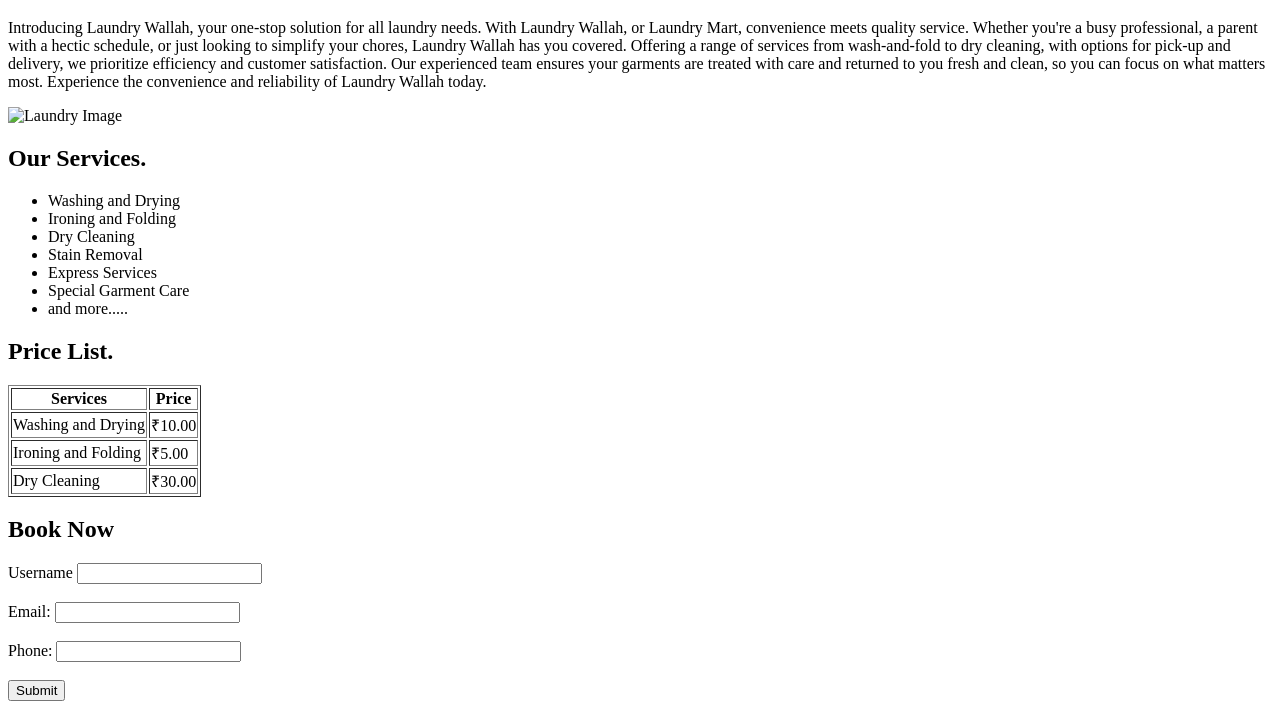
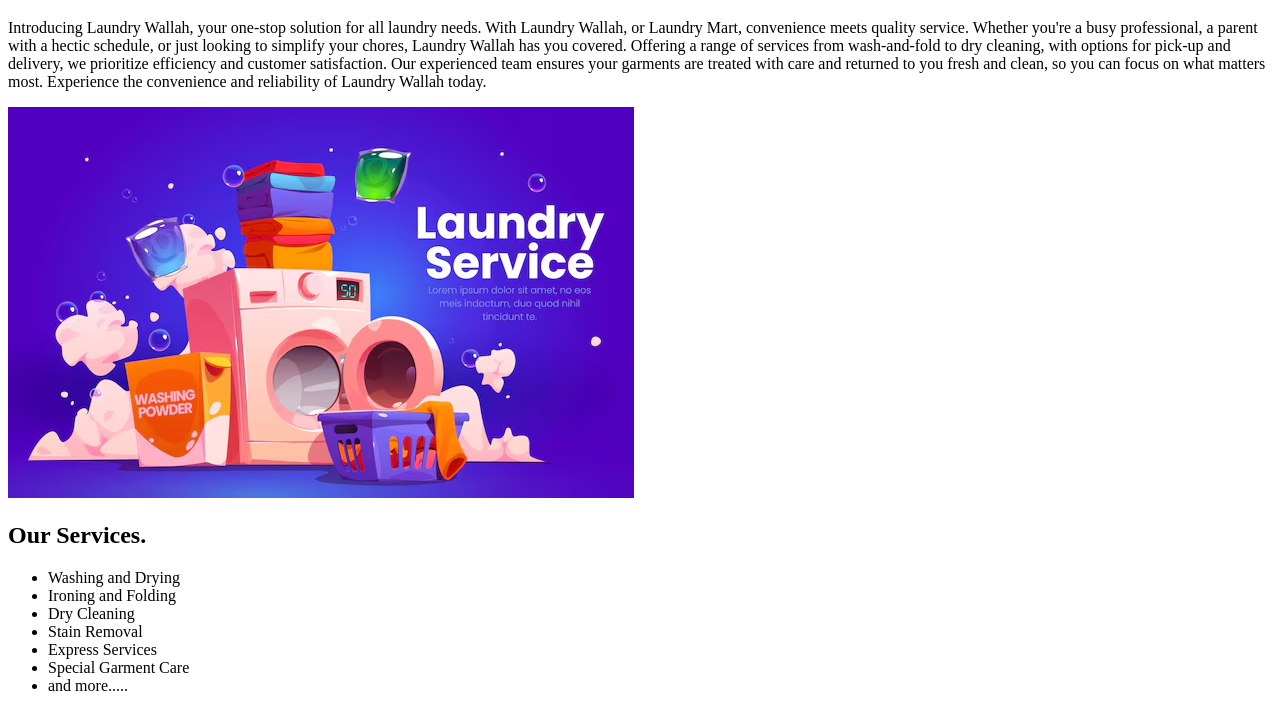
Before and after one commit to Abinaya-0310/task_1_webdevelopment, a plain HTML site: page index.html in a window 1280 px wide. Shown: the part 61-773 px from the top of the page. Drawn offline with Linux system fonts and the light colour scheme.

Commit message:
Update index.html

```diff
--- a/index.html
+++ b/index.html
@@ -10,7 +10,7 @@
     <p>
         Introducing Laundry Wallah, your one-stop solution for all laundry needs. With Laundry Wallah, or Laundry Mart, convenience meets quality service. Whether you're a busy professional, a parent with a hectic schedule, or just looking to simplify your chores, Laundry Wallah has you covered. Offering a range of services from wash-and-fold to dry cleaning, with options for pick-up and delivery, we prioritize efficiency and customer satisfaction. Our experienced team ensures your garments are treated with care and returned to you fresh and clean, so you can focus on what matters most. Experience the convenience and reliability of Laundry Wallah today.
     </p>
-    <img src="Abinaya-0310/task_1_webdevelopment/laundry1.avif" alt="Laundry Image">
+    <img src="laundry1.avif" alt="Laundry Image">
     <h2>Our Services.</h2>
     <ul>
         <li>Washing and Drying</li>
```
